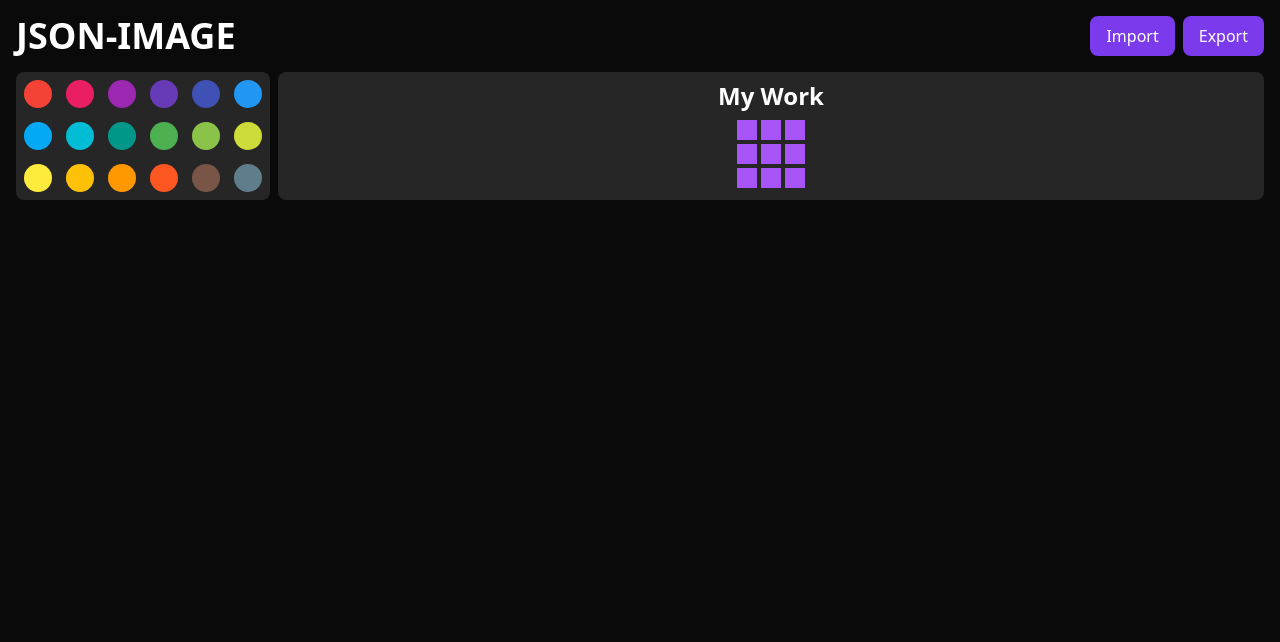
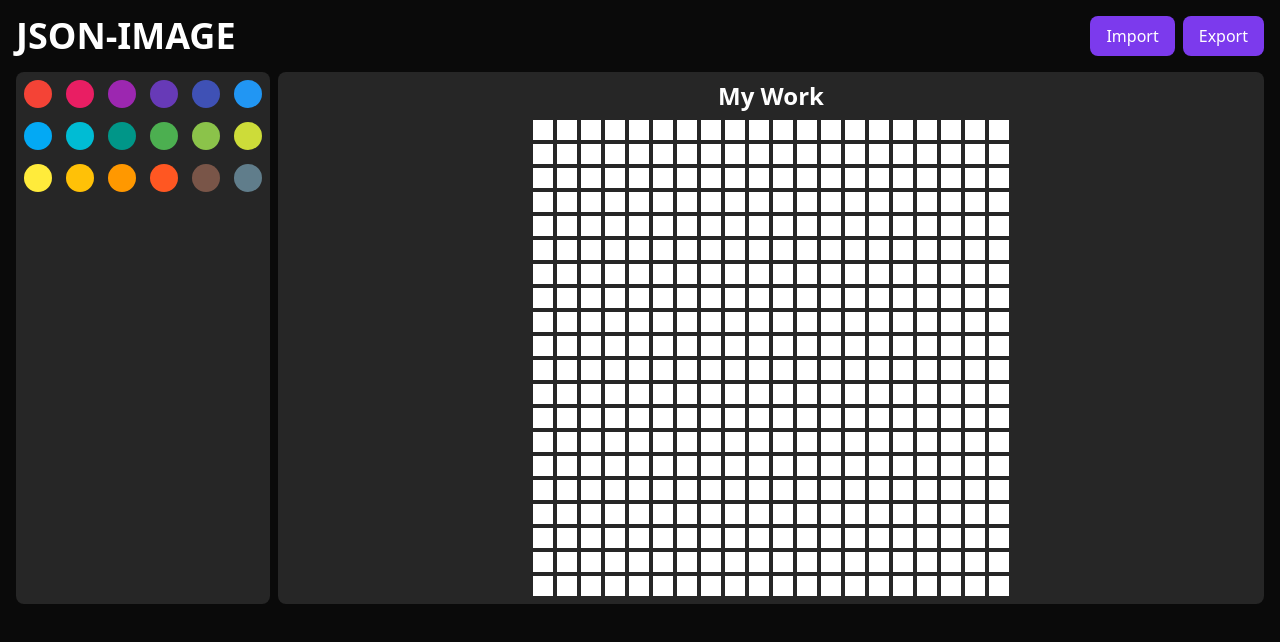
Before and after one commit to Lego4m/json-image, a React (Vite) app: page / in a window 1280 px wide. Shown: the top 642 px of the page. Built offline with nearby package versions, Linux system fonts and the light colour scheme.

Commit message:
Add Image component

```diff
--- a/package.json
+++ b/package.json
@@ -13,6 +13,7 @@
     "react": "^18.2.0",
     "react-color": "^2.19.3",
     "react-dom": "^18.2.0",
+    "react-hook-form": "^7.45.1",
     "yup": "^1.2.0"
   },
   "devDependencies": {
--- a/src/App.tsx
+++ b/src/App.tsx
@@ -1,9 +1,17 @@
+import { useForm, FormProvider } from 'react-hook-form';
+
 import { Header } from './components/Header';
 import { Sidebar } from './components/Sidebar';
 import { Editor } from './components/Editor';
 
+import { defaultValues } from './utils/form';
+import type { FormValues } from './utils/form';
+
 function App() {
+  const form = useForm<FormValues>({ defaultValues });
+
   return (
+    <FormProvider {...form}>
       <div className="p-4">
         <Header />
 
@@ -13,6 +21,7 @@ function App() {
           <Editor />
         </div>
       </div>
+    </FormProvider>
   );
 }
 
--- a/src/components/Editor.tsx
+++ b/src/components/Editor.tsx
@@ -1,27 +1,11 @@
+import { Image } from './Image';
+
 export function Editor() {
   return (
     <main className="flex flex-1 flex-col gap-2 rounded-lg bg-neutral-800 p-2">
       <h2 className="text-center text-2xl font-bold text-white">My Work</h2>
 
-      <div className="flex justify-center">
-        <div className="flex flex-col gap-1">
-          <div className="flex gap-1">
-            <div className="h-5 w-5 bg-purple-500" />
-            <div className="h-5 w-5 bg-purple-500" />
-            <div className="h-5 w-5 bg-purple-500" />
-          </div>
-          <div className="flex gap-1">
-            <div className="h-5 w-5 bg-purple-500" />
-            <div className="h-5 w-5 bg-purple-500" />
-            <div className="h-5 w-5 bg-purple-500" />
-          </div>
-          <div className="flex gap-1">
-            <div className="h-5 w-5 bg-purple-500" />
-            <div className="h-5 w-5 bg-purple-500" />
-            <div className="h-5 w-5 bg-purple-500" />
-          </div>
-        </div>
-      </div>
+      <Image />
     </main>
   );
 }
--- /dev/null
+++ b/src/components/Image.tsx
@@ -0,0 +1,53 @@
+import { Controller, useFormContext, useFieldArray } from 'react-hook-form';
+import type { Control } from 'react-hook-form';
+
+import type { FormValues } from '../utils/form';
+
+export function Image() {
+  const { control } = useFormContext<FormValues>();
+
+  const { fields } = useFieldArray({ control, name: 'image.lines' });
+
+  return (
+    <div className="flex justify-center">
+      <div className="flex flex-col gap-1">
+        {fields.map((field, index) => (
+          <Line key={field.id} control={control} lineIndex={index} />
+        ))}
+      </div>
+    </div>
+  );
+}
+
+interface LineProps {
+  control: Control<FormValues>;
+  lineIndex: number;
+}
+
+function Line({ control, lineIndex }: LineProps) {
+  const { fields } = useFieldArray({
+    control,
+    name: `image.lines.${lineIndex}.pixels`,
+  });
+
+  return (
+    <div className="flex gap-1">
+      {fields.map((field, index) => (
+        <Controller
+          key={field.id}
+          control={control}
+          name={`image.lines.${lineIndex}.pixels.${index}.color`}
+          render={({ field: { value } }) => <Pixel background={value} />}
+        />
+      ))}
+    </div>
+  );
+}
+
+interface PixelProps {
+  background: string;
+}
+
+function Pixel({ background }: PixelProps) {
+  return <div className="h-5 w-5" style={{ background }} />;
+}
--- a/src/utils/form.ts
+++ b/src/utils/form.ts
@@ -22,3 +22,10 @@ export const formSchema = yup.object({
 });
 
 export type FormValues = yup.InferType<typeof formSchema>;
+
+export const defaultValues: FormValues = {
+  name: 'My amazing pixel art',
+  image: {
+    lines: Array(20).fill({ pixels: Array(20).fill({ color: '#ffffff' }) }),
+  },
+};
```
Also changed, not shown: 1 other file (tests, documents, lock files or other folders). Lines whose indentation alone changed are shown as unchanged.
